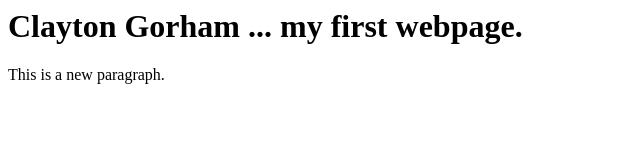
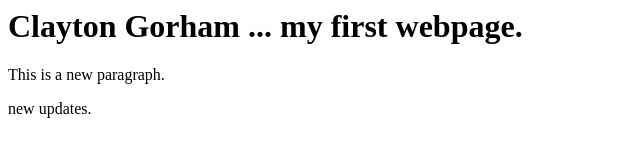
Before and after one commit to av18or/git-tutorial, a plain HTML site: page index.html in a window 1280 px wide. Shown: the full height of the page, 0-640 px from the left. Drawn offline with Linux system fonts and the light colour scheme.

Commit message:
new update

```diff
--- a/index.html
+++ b/index.html
@@ -1,3 +1,4 @@
 <h1>Clayton Gorham ... my first webpage.
 </h1>
 <p>This is a new paragraph.</p>
+<p>new updates.</p>
```
